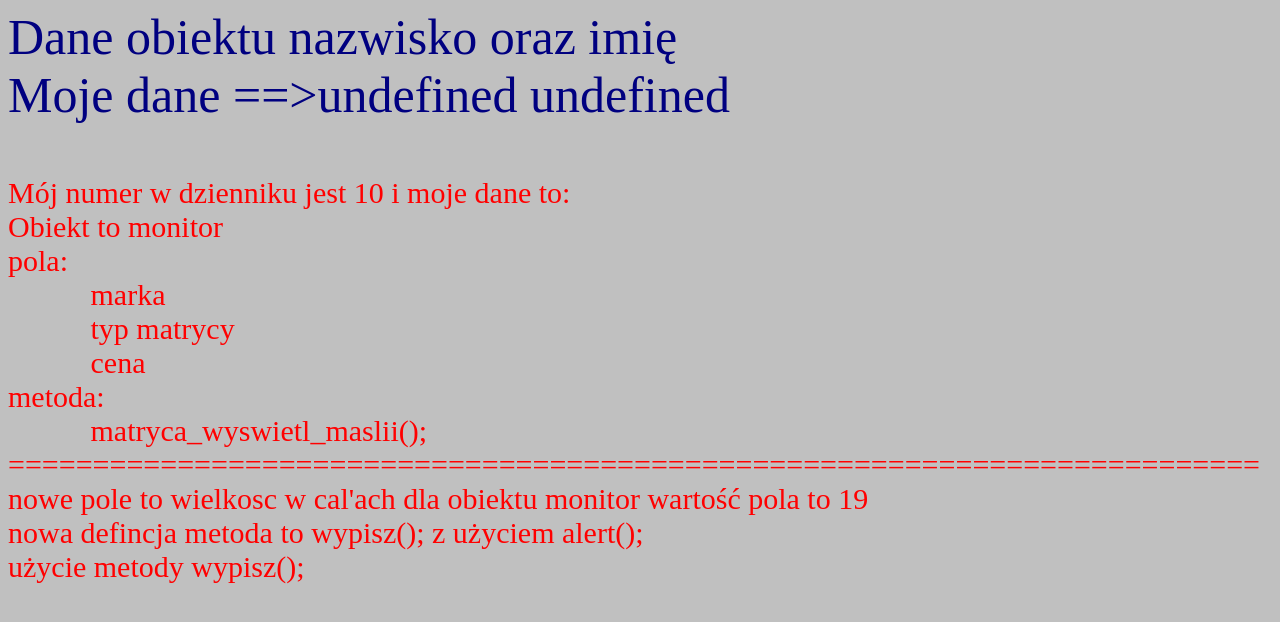
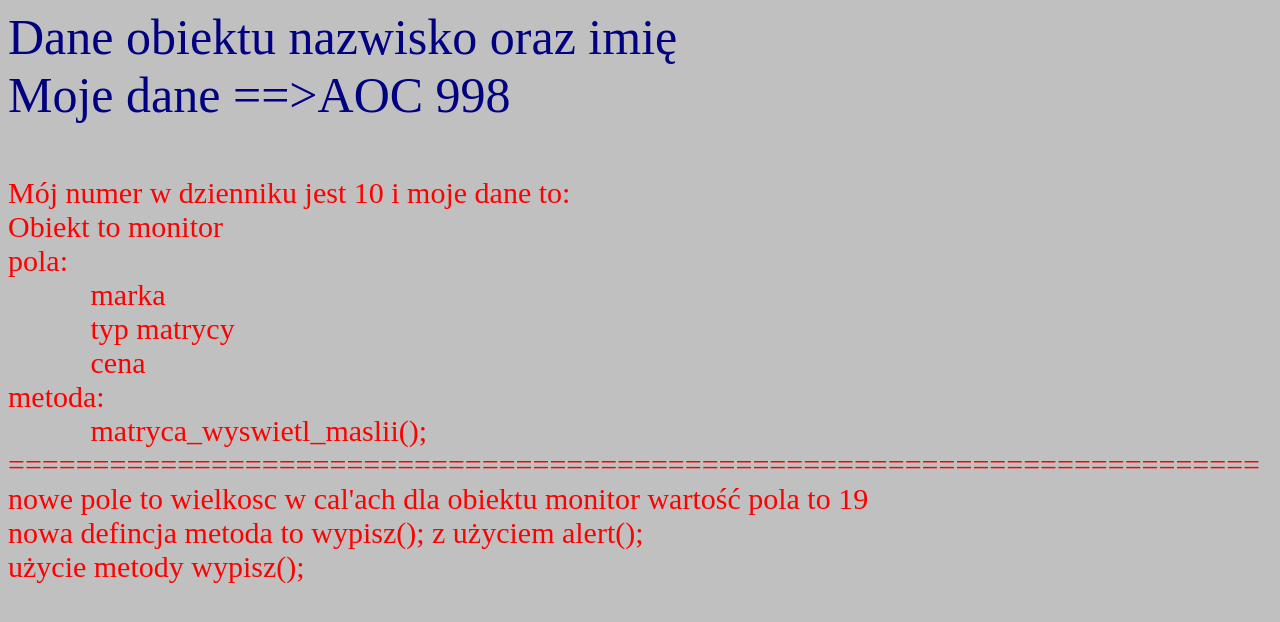
Before and after one commit to werter-skni/zadania_js_masl, a plain HTML site: page zad_31_masl.html in a window 1280 px wide. Drawn offline with Linux system fonts and the light colour scheme.

Commit message:
Refactor monitor object and add new method
Updated monitor object properties and methods.

```diff
--- a/zad_31_masl.html
+++ b/zad_31_masl.html
@@ -15,7 +15,7 @@
    monitor_wyswietl_maslii: function ()
      {
                              document.write("Dane obiektu nazwisko oraz imię"+"<br>")
-          document.write("Moje dane ==>"+this.nazwisko + " " + this.imie)
+          document.write("Moje dane ==>"+this.marka + " " + this.cena)
      }
   }
   monitor.monitor_wyswietl_maslii();
```
